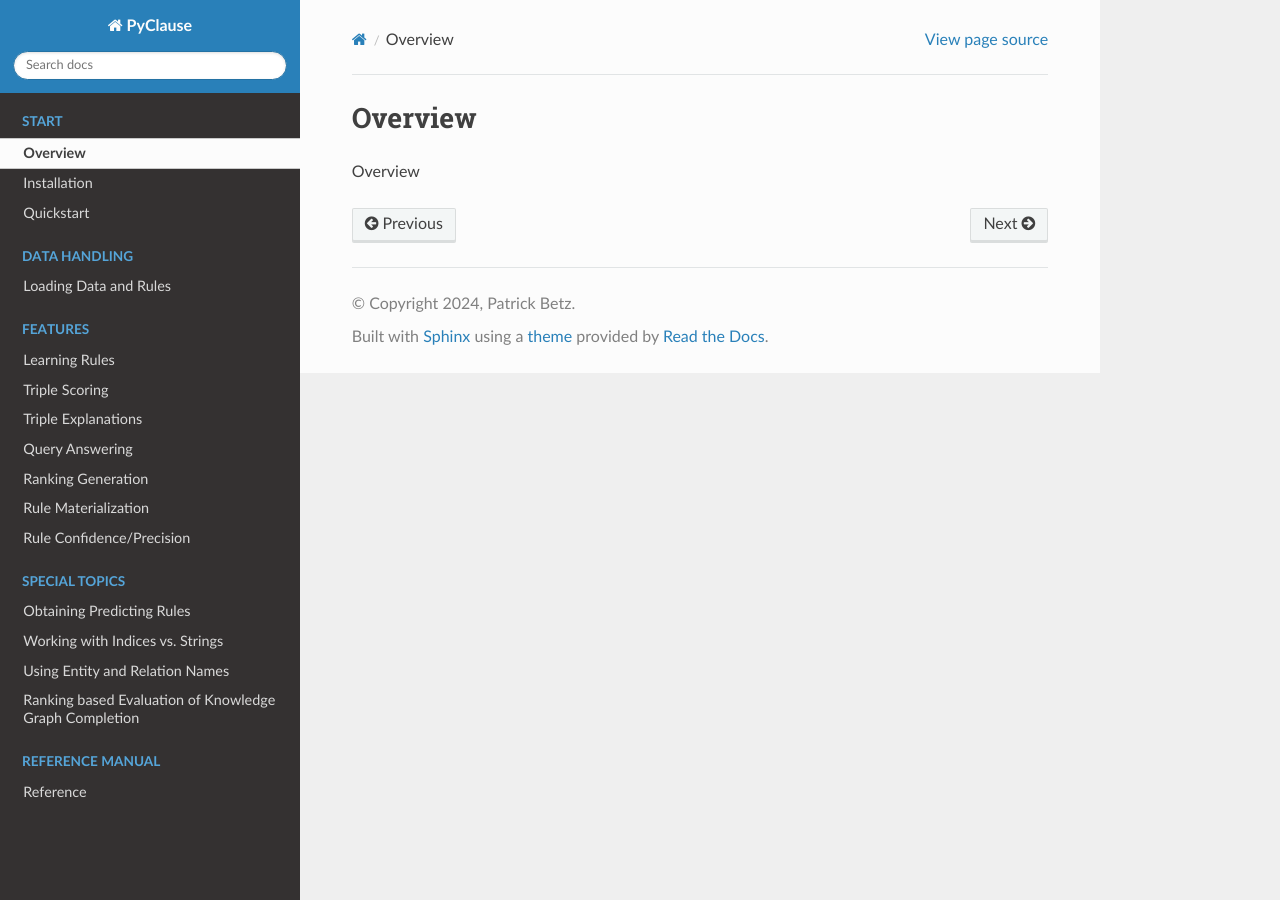
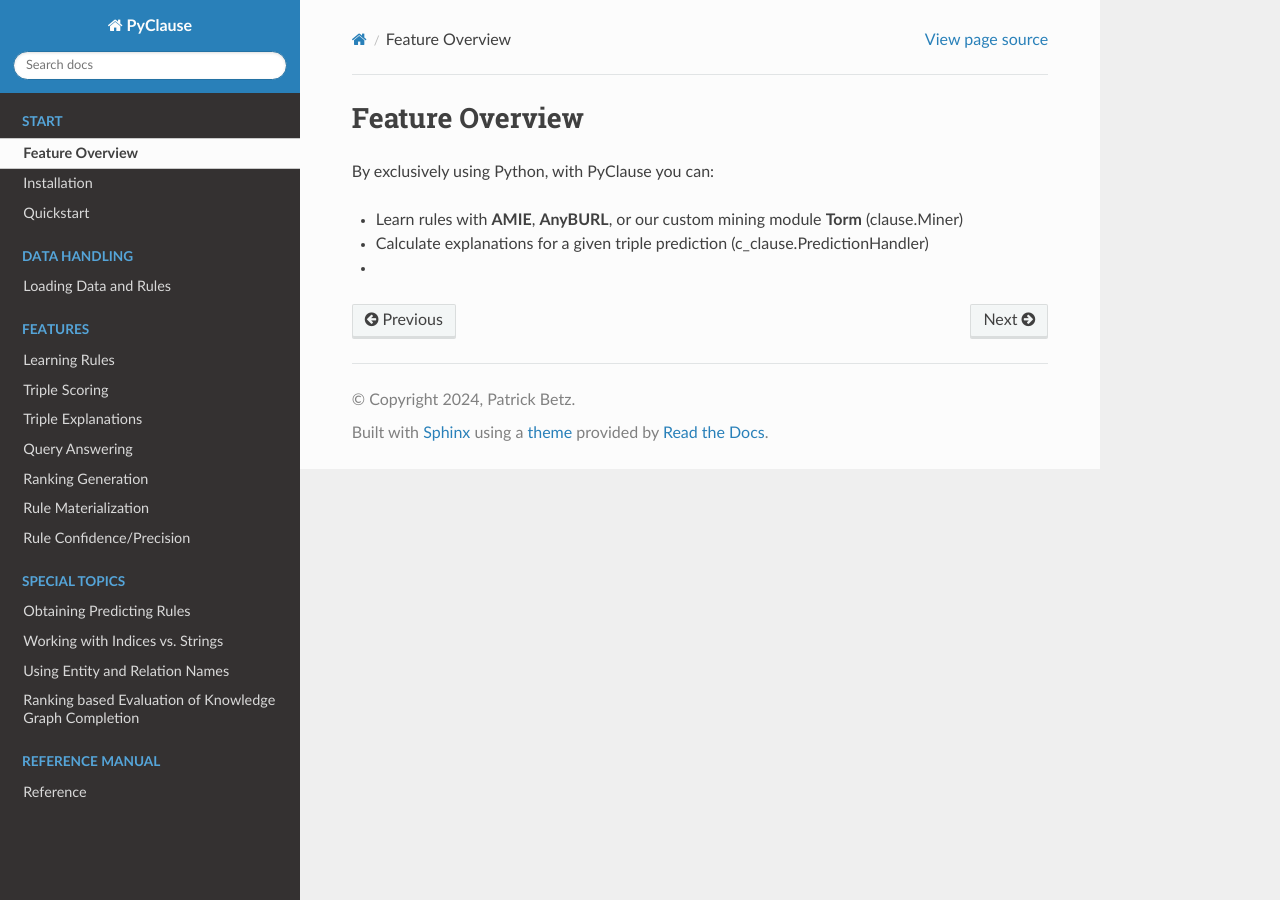
Before and after one commit to symbolic-kg/PyClause, a Sphinx documentation site: the page built from docs/start/overview.rst, in a window 1280 px wide. Built offline with Sphinx 7.4.7 and the Read the Docs theme 2.0.0, drawn with Linux system fonts in a browser that asks for light colours.

Commit message:
Docs and import Miner in root level

```diff
--- a/clause/__init__.py
+++ b/clause/__init__.py
@@ -1 +1,2 @@
 from .config.options import Options
+from .learning.miner import Miner
--- a/docs/start/overview.rst
+++ b/docs/start/overview.rst
@@ -1,5 +1,9 @@
 
-Overview
-========
+Feature Overview
+================
 
-Overview
+By exclusively using Python, with PyClause you can:
+
+- Learn rules with **AMIE**, **AnyBURL**, or our custom mining module **Torm** (clause.Miner)
+- Calculate explanations for a given triple prediction (c_clause.PredictionHandler)
+-
```
Also changed, not shown: 1 other file.
